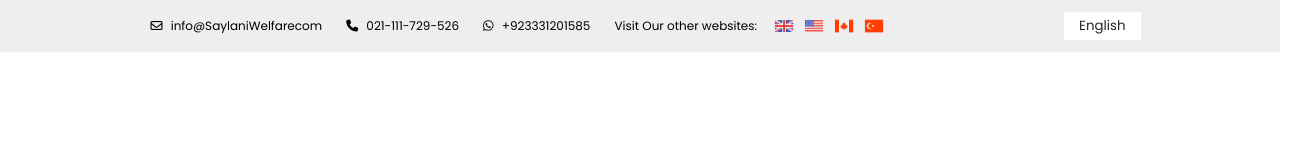
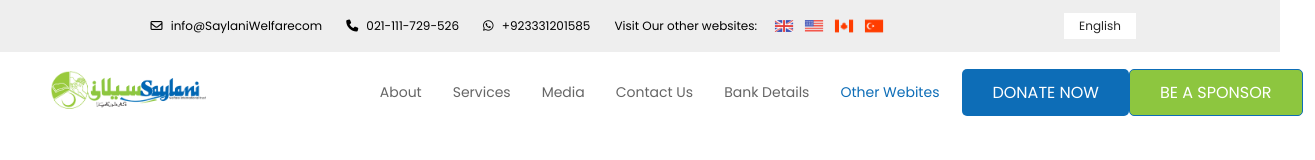
Before and after one commit to mghayask25/Project-Saylani-Welfare, a plain HTML site: page index.html in a window 1280 px wide. Shown: the whole page, 1315 px wide, since content can reach past the window. Drawn offline with Linux system fonts and the light colour scheme; files whose address does not match are found by name.

Commit message:
navbar created

```diff
--- a/Styles/style.css
+++ b/Styles/style.css
@@ -46,7 +46,7 @@ html{
     padding-right: 15px;
     padding-top: 4px;
     padding-bottom: 4px;
-    margin-left: 147px;
+    margin-left: 435px;
 }
 /* Header Top Media Queries Started */
 @media(max-width:1366px){
@@ -94,7 +94,7 @@ html{
         padding-right: 15px;
         padding-top: 4px;
         padding-bottom: 4px;
-        margin-left: 410px;
+        margin-left: 435px;
     }
 }
 /* 1349PX SCREEN */
@@ -202,7 +202,7 @@ html{
 /* 1200PX SCREEN */
 @media(max-width:1200px){
     .header-top-parent{
-        width: 1200px;
+        width: 100vw;
         height: 52px;
         padding-left: 24px;
         padding-right: 24px;
@@ -218,6 +218,7 @@ html{
         margin-left: 0px;
         margin-right: 0px;
         display: flex;
+        gap: 10px;
         align-items: center;
     }
     .header-top-child-span{
@@ -303,3 +304,62 @@ html{
 }
 /* Header Top Media Queries Ended */
 /* Header Top Ended */
+
+/* Navbar Started */
+.logo-img{
+    width: 165px;
+}
+.nav-parent{
+    width: 1280px;
+    height: 80.41px;
+    margin-left: 34.5px;
+    margin-right: 34.5px;
+    padding-left: 12px;
+    padding-right: 12px;
+    display: flex;
+    align-items: center;
+    justify-content: space-between;
+}
+.nav-items{
+    display: flex;
+    align-items: center;
+}
+.nav-items-a{
+    text-decoration: none;
+    font-size: 14px;
+    color: #666666;
+    padding: 8px;
+    margin-right: 15px;
+}
+.nav-items-a-1{
+    text-decoration: none;
+    font-size: 14px;
+    color: #0d6db7;
+    padding: 8px;
+    margin-right: 15px;
+}
+.nav-button-1{
+    font-size: 16px;
+    padding-top: 10px;
+    padding-bottom: 10px;
+    padding-left: 30px;
+    padding-right: 30px;
+    border-radius: 5px;
+    border: none;
+    background-color: #0d6db7;
+    color: #ffffff;
+    height: 47px;
+}
+.nav-button-2{
+    font-size: 16px;
+    padding-top: 10px;
+    padding-bottom: 10px;
+    padding-left: 30px;
+    padding-right: 30px;
+    border-radius: 5px;
+    border: 1px solid #0d6db7;
+    background-color: #8dc63f;
+    color: #ffffff;
+}
+
+/* Navbar Media Queries Started */
--- a/Styles/utility.css
+++ b/Styles/utility.css
@@ -6,4 +6,5 @@
     font-family: poppins;
     font-weight: 400;
     font-style: normal;
+    font-size: 12px;
 }
--- a/index.html
+++ b/index.html
@@ -35,6 +35,23 @@
         </div>
       </div>
       <!-- Header Top Ended -->
+       <nav>
+        <div class="nav-parent">
+          <div class="nav-logo">
+            <img src="./Assets/Saylani-logo.png" alt="" class="logo-img">
+          </div>
+          <div class="nav-items">
+            <p><a href="#" class="nav-items-a">About</a></p>
+            <p><a href="#" class="nav-items-a">Services</a></p>
+            <p><a href="#" class="nav-items-a">Media</a></p>
+            <p><a href="#" class="nav-items-a">Contact Us</a></p>
+            <p><a href="#" class="nav-items-a">Bank Details</a></p>
+            <p><a href="#" class="nav-items-a-1">Other Webites</a></p>
+            <button class="nav-button-1">DONATE NOW</button>
+            <button class="nav-button-2">BE A SPONSOR</button>
+          </div>
+        </div>
+       </nav>
     </header>
 
     <script
```
